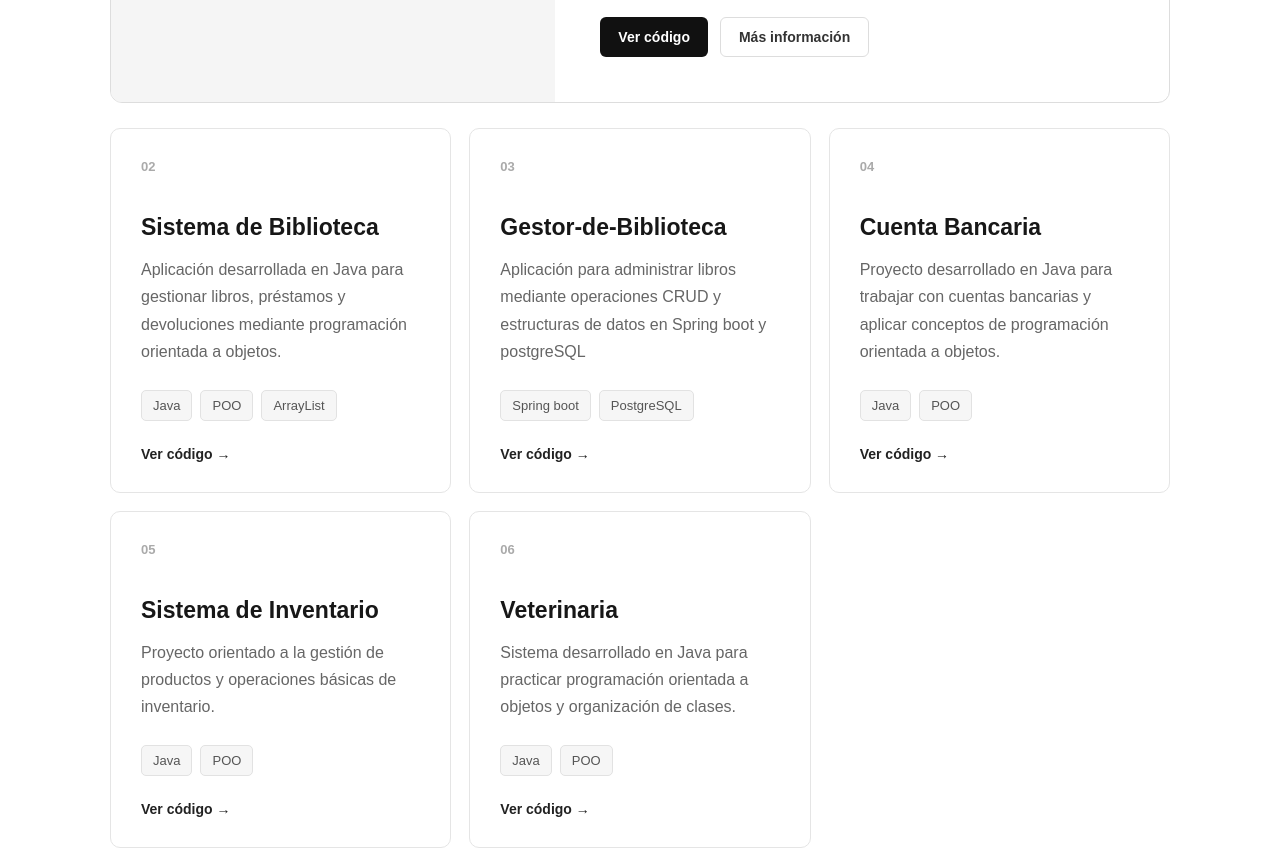
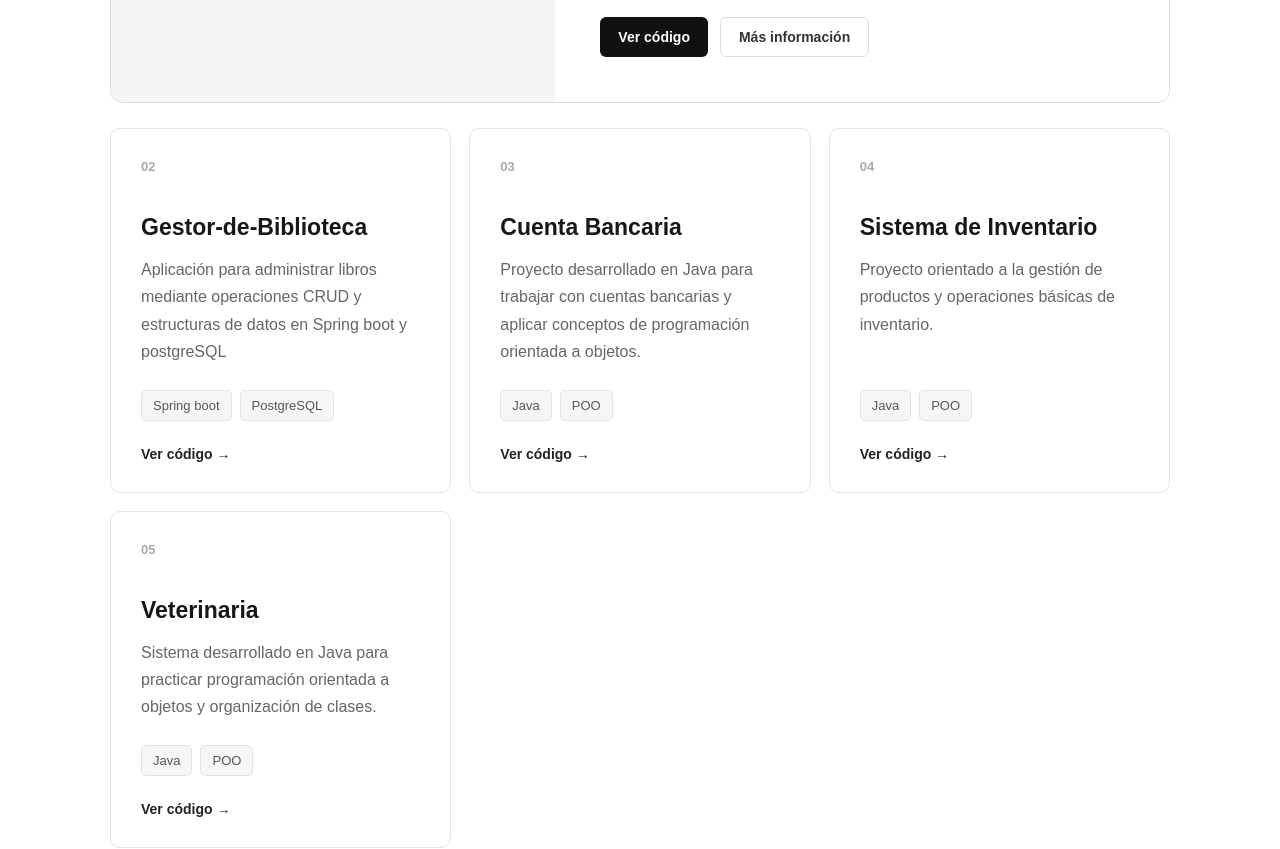
Before and after one commit to pepe907/Mi-Portafolio, a React (Vite) app: page / in a window 1280 px wide. Shown: the part 2740-3589 px from the top of the page. Built offline with nearby package versions, Linux system fonts and the light colour scheme.

Commit message:
Cambio de Proyecto

```diff
--- a/src/App.jsx
+++ b/src/App.jsx
@@ -2,14 +2,6 @@ import { useState } from 'react'
 import './App.css'
 
 const proyectos = [
-  {
-    nombre: 'Sistema de Biblioteca',
-    descripcion:
-      'Aplicación desarrollada en Java para gestionar libros, préstamos y devoluciones mediante programación orientada a objetos.',
-    tecnologias: ['Java', 'POO', 'ArrayList'],
-    enlace:
-      'https://github.com/pepe907/Proyectos_java/tree/main/src/Biblioteca',
-  },
   {
     nombre: 'Gestor-de-Biblioteca',
     descripcion:
```
